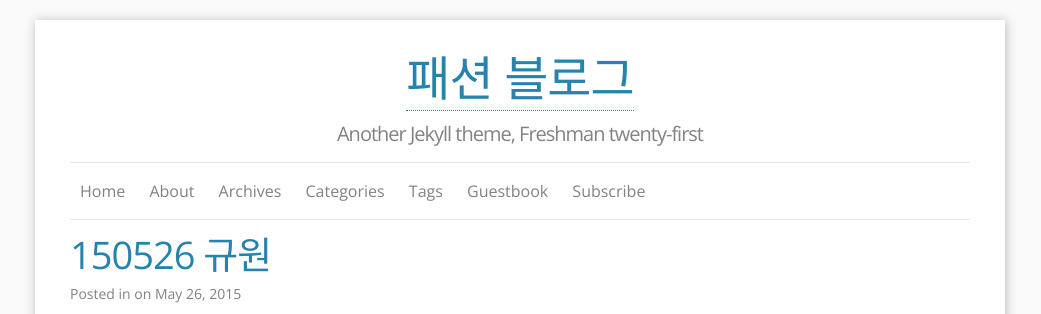
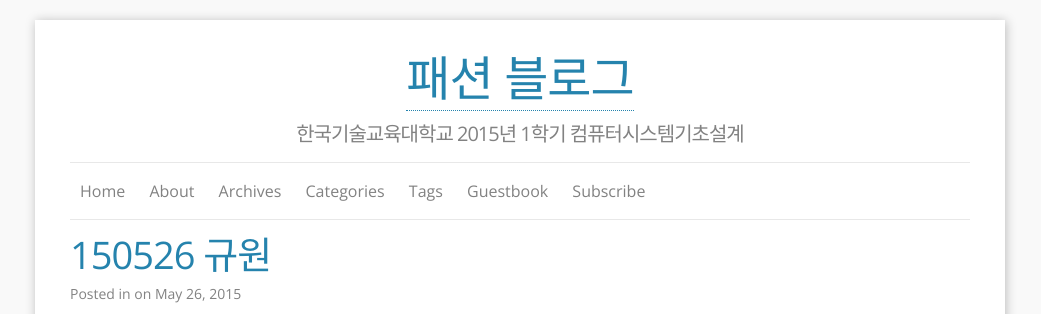
Before and after one commit to kut-fashion/kut-fashion, a Jekyll site: the page built from index.html, in a window 1280 px wide and 900 px high. Shown: the top 314 px of the window, without its empty margins (120-1161 px from the left). Built offline with Jekyll 4.4.1, drawn with Linux system fonts in a browser that asks for light colours; the list of posts is cut into pages by our own code.

Commit message:
_config.yml update

```diff
--- a/_config.yml
+++ b/_config.yml
@@ -1,6 +1,6 @@
 ### Site info:
 title: 패션 블로그
-tagline: Another Jekyll theme, Freshman twenty-first
+tagline: 한국기술교육대학교 2015년 1학기 컴퓨터시스템기초설계
 author: Lijia Yu
 email: yu@lijiayu.net
 description: "Freshman21 is a Jekyll blog theme." # You can edit this line in _config.yml. It will appear in your document head meta and in your feed.xml site description
```
